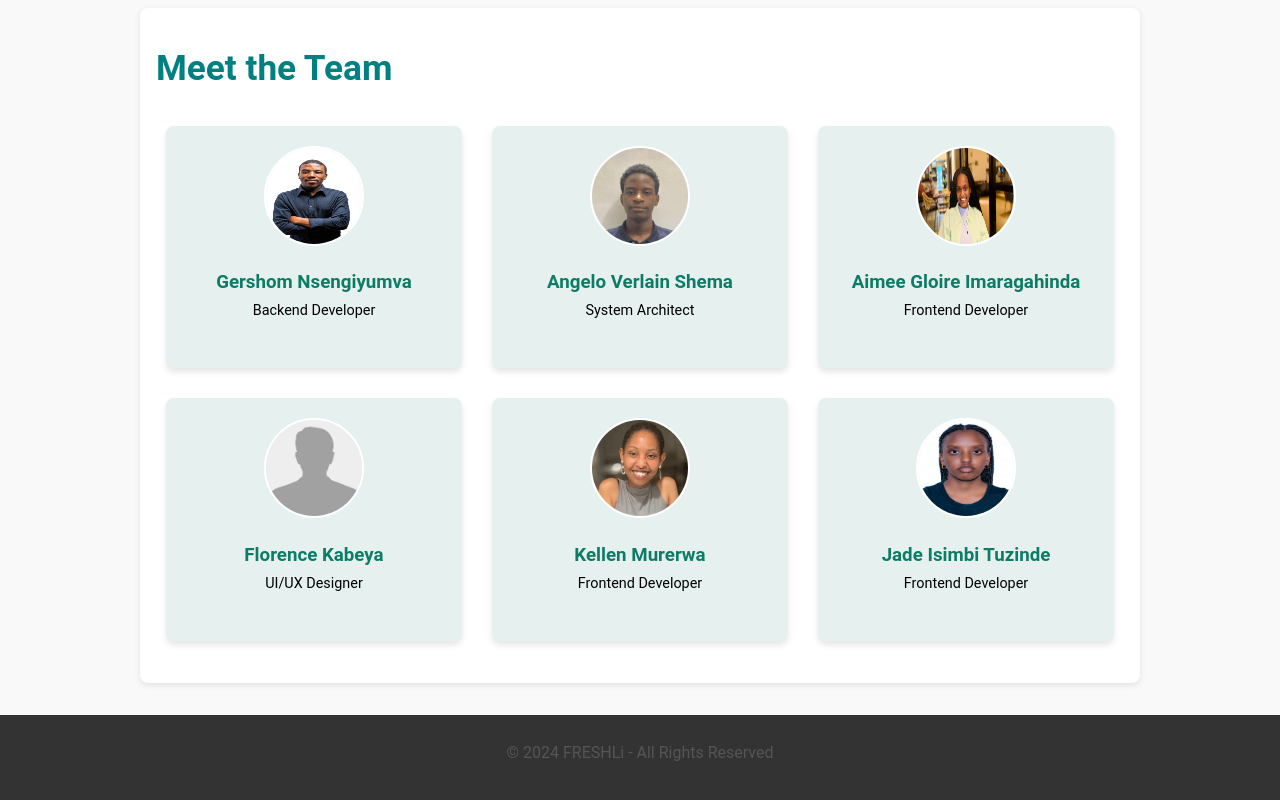
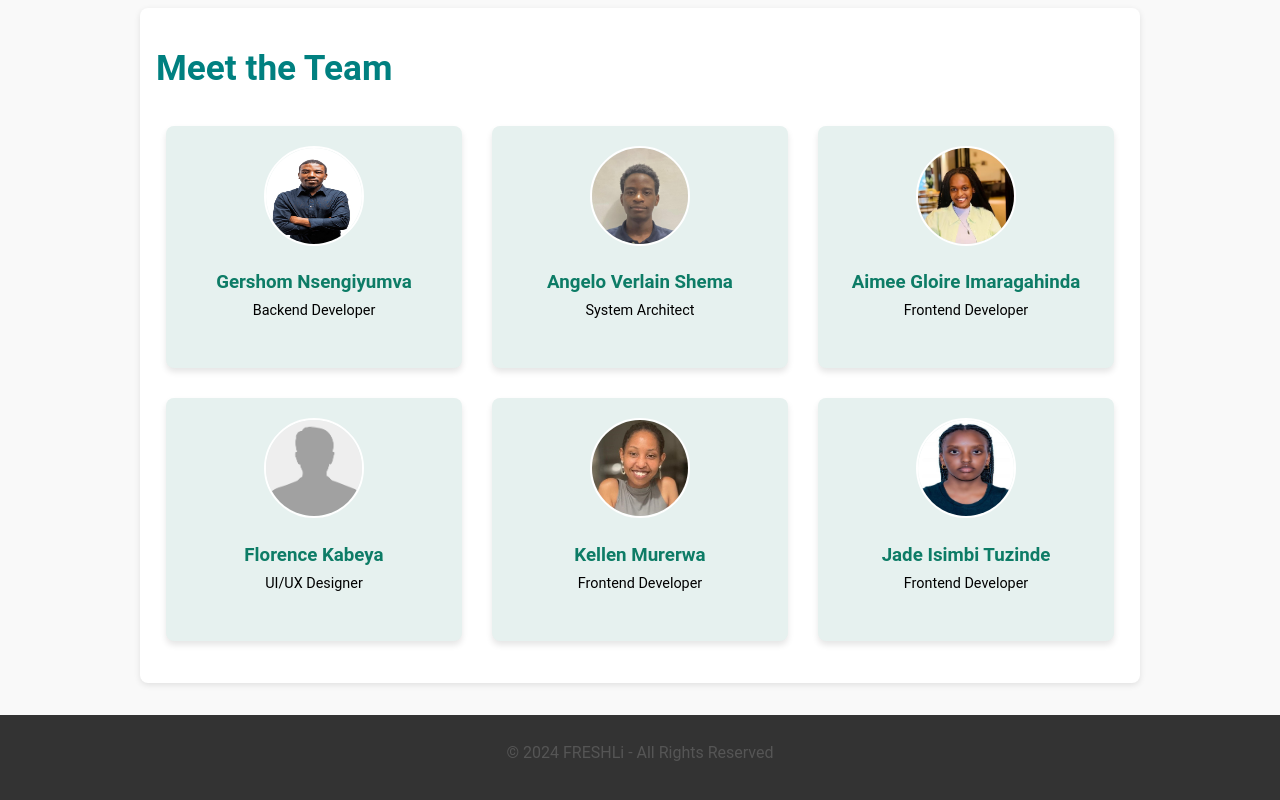
Before and after one commit to gershomlapaix/freshLi, a website: page webstatic/about.html in a window 1280 px wide. Shown: the part 1016-1816 px from the top of the page. Drawn offline with Linux system fonts and the light colour scheme.

Commit message:
updated: buyer page

```diff
--- a/webstatic/about.html
+++ b/webstatic/about.html
@@ -52,7 +52,7 @@
                 <p>System Architect</p>
             </div>
             <div class="team-member">
-                <img src="../webstatic/assets/Aimee.jpeg" alt="Team Member 3">
+                <img id="aimee" src="../webstatic/assets/Aimee.jpeg" alt="Team Member 3">
                 <h3>Aimee Gloire Imaragahinda</h3>
                 <p>Frontend Developer</p>
             </div>
--- a/webstatic/styles/about.css
+++ b/webstatic/styles/about.css
@@ -175,12 +175,18 @@ p {
     box-shadow: 0 6px 8px rgba(0, 0, 0, 0.2);
 }
 
+
 .team-member img {
     border-radius: 50%;
     width: 100px;
     height: 100px;
     margin-bottom: 15px;
     border: 2px solid white;
+
+}
+
+#aimee{
+    object-fit: cover;
 }
 
 .team-member h3 {
```
Also changed, not shown: webstatic/buyer.html (+1 -1 lines), webstatic/farmer.html (+1 -1 lines).
